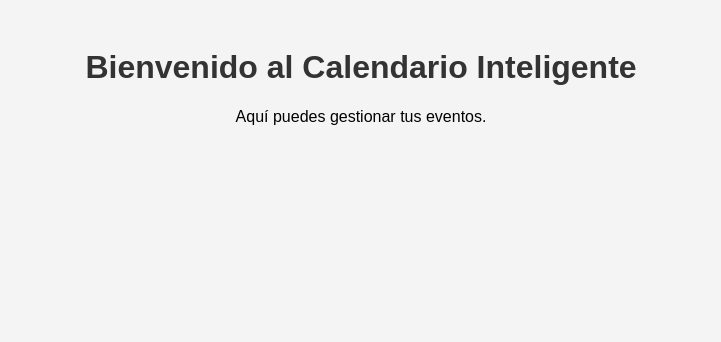
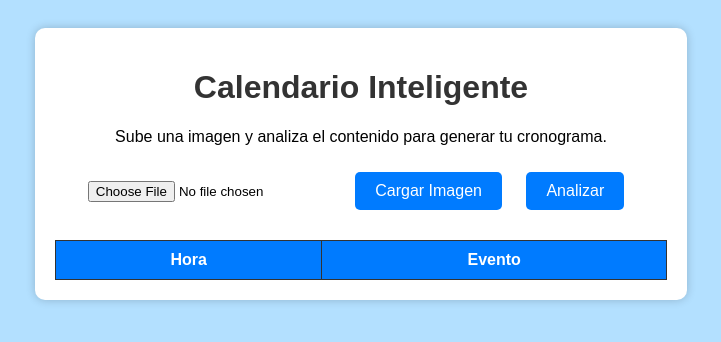
Before and after one commit to Ronni92/Desarrollo_Proyecto, a Flask app: template frontend/templates/index.html in a window 1280 px wide. Shown: the top 342 px of the page, without its empty margins (279-1000 px from the left). Run offline with Flask 3, Linux system fonts and the light colour scheme; the template is opened without the code that fills it, so the values that code supplies are empty.

Commit message:
crear el frontend

```diff
--- a/frontend/js/main.js
+++ b/frontend/js/main.js
@@ -1,10 +1,12 @@
 function uploadImage() {
     let input = document.getElementById("imageInput");
     let file = input.files[0];
+
     if (!file) {
-        alert("Please select an image.");
+        alert("Por favor, selecciona una imagen.");
         return;
     }
+
     let formData = new FormData();
     formData.append("image", file);
 
@@ -14,11 +16,27 @@ function uploadImage() {
     })
         .then(response => response.json())
         .then(data => {
-            document.getElementById("result").innerHTML = data.message;
+            document.getElementById("result").innerHTML = "Imagen cargada correctamente.";
         })
         .catch(error => console.error("Error:", error));
 }
 
 function analyzeImage() {
-    alert("Image analysis feature not implemented yet.");
+    // Simulación de datos
+    let sampleData = [
+        { hora: "08:00 AM", evento: "Clase de Matemáticas" },
+        { hora: "10:00 AM", evento: "Reunión de Proyecto" },
+        { hora: "12:30 PM", evento: "Almuerzo" },
+        { hora: "03:00 PM", evento: "Estudio de Física" }
+    ];
+
+    let tableBody = document.querySelector("#scheduleTable tbody");
+    tableBody.innerHTML = ""; // Limpiar tabla antes de agregar datos
+
+    sampleData.forEach(item => {
+        let row = `<tr><td>${item.hora}</td><td>${item.evento}</td></tr>`;
+        tableBody.innerHTML += row;
+    });
+
+    document.getElementById("result").innerHTML = "Análisis completado.";
 }
--- a/frontend/stactic/style.css
+++ b/frontend/stactic/style.css
@@ -1,9 +1,53 @@
 body {
     font-family: Arial, sans-serif;
     text-align: center;
-       background-color: #f4f4f4;
+    background-color: #b3e0ff;
+    /* Fondo celeste */
     padding: 20px;
 }
+
+.container {
+    background: white;
+    padding: 20px;
+    border-radius: 10px;
+    width: 50%;
+    margin: auto;
+    box-shadow: 0px 0px 10px rgba(0, 0, 0, 0.2);
+}
+
 h1 {
     color: #333;
 }
+
+button {
+    padding: 10px 20px;
+    margin: 10px;
+    border: none;
+    background-color: #007bff;
+    color: white;
+    font-size: 16px;
+    cursor: pointer;
+    border-radius: 5px;
+}
+
+button:hover {
+    background-color: #0056b3;
+}
+
+table {
+    width: 100%;
+    margin-top: 20px;
+    border-collapse: collapse;
+}
+
+th,
+td {
+    border: 1px solid #333;
+    padding: 10px;
+    text-align: center;
+}
+
+th {
+    background-color: #007bff;
+    color: white;
+}
--- a/frontend/templates/index.html
+++ b/frontend/templates/index.html
@@ -1,13 +1,38 @@
 <!DOCTYPE html>
 <html lang="es">
+
 <head>
     <meta charset="UTF-8">
     <meta name="viewport" content="width=device-width, initial-scale=1.0">
     <title>Calendario Inteligente</title>
     <link rel="stylesheet" href="/static/style.css">
 </head>
+
 <body>
-       <h1>Bienvenido al Calendario Inteligente</h1>
-       <p>Aquí puedes gestionar tus eventos.</p>
+    <div class="container">
+        <h1>Calendario Inteligente</h1>
+        <p>Sube una imagen y analiza el contenido para generar tu cronograma.</p>
+
+        <input type="file" id="imageInput" accept="image/*">
+        <button onclick="uploadImage()">Cargar Imagen</button>
+        <button onclick="analyzeImage()">Analizar</button>
+
+        <div id="result"></div>
+
+        <table id="scheduleTable">
+            <thead>
+                <tr>
+                    <th>Hora</th>
+                    <th>Evento</th>
+                </tr>
+            </thead>
+            <tbody>
+                <!-- Aquí se insertarán los datos dinámicamente -->
+            </tbody>
+        </table>
+    </div>
+
+    <script src="/static/main.js"></script>
 </body>
+
 </html>
```
Lines whose indentation alone changed are shown as unchanged.
